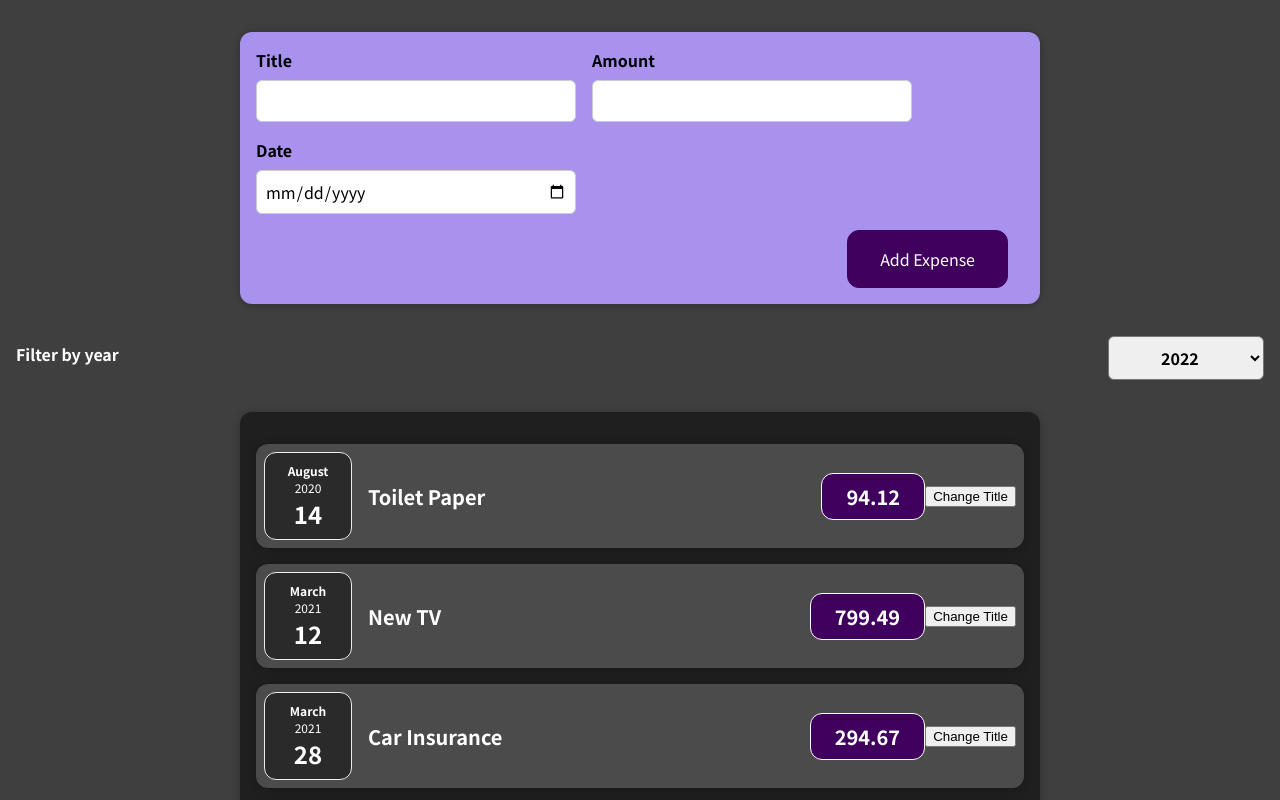
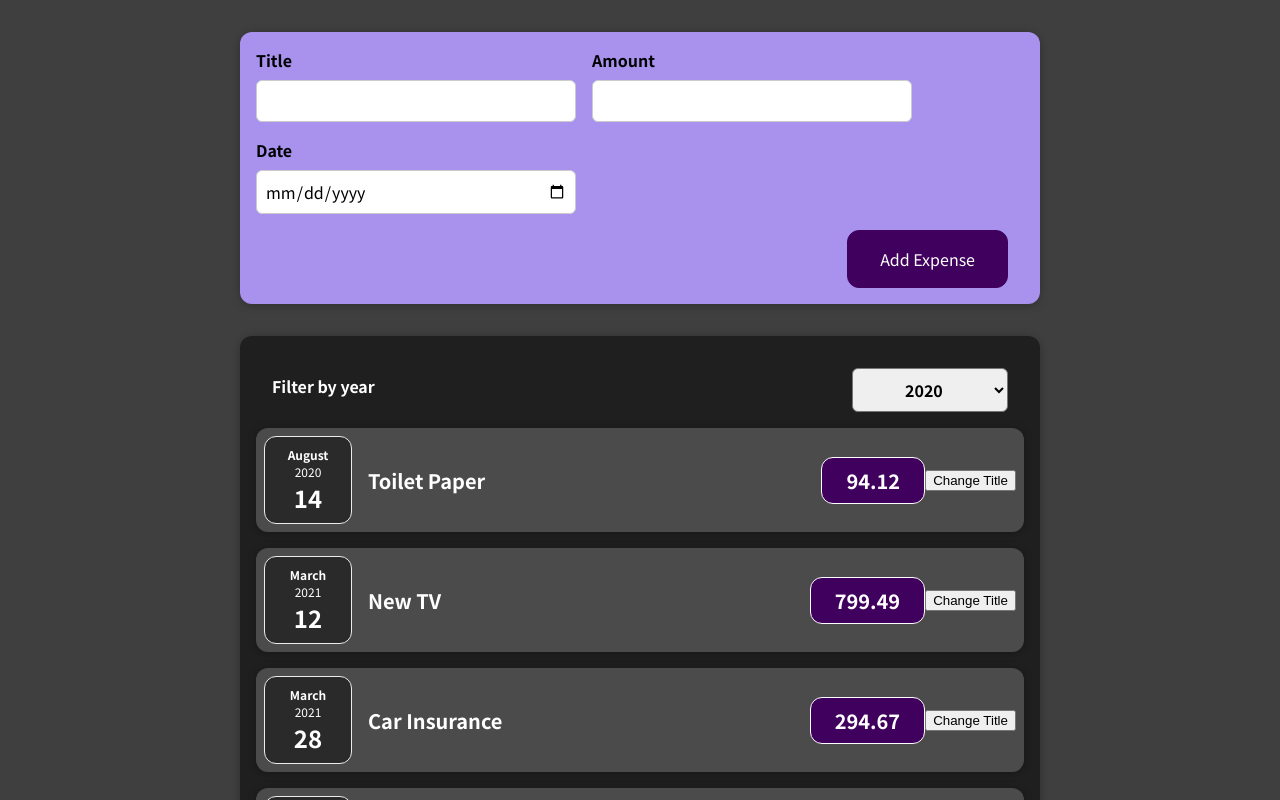
Before and after one commit to onlyoon/React-training, a React (Create React App) app: page / in a window 1280 px wide. Shown: the top 800 px of the page. Built offline with nearby package versions, Linux system fonts and the light colour scheme.

Commit message:
Update 5 files

```diff
--- a/src/App.js
+++ b/src/App.js
@@ -1,36 +1,36 @@
-import NewExpense from './components/NewExpense/NewExpense';
-import Expenses from './components/Expenses/Expenses';
+import NewExpense from "./components/NewExpense/NewExpense";
+import Expenses from "./components/Expenses/Expenses";
 
 const App = () => {
   const expenses = [
     {
-      id: 'e1',
-      title: 'Toilet Paper',
+      id: "e1",
+      title: "Toilet Paper",
       amount: 94.12,
-      date: new Date(2020, 7, 14),
+      date: new Date(2020, 7, 14)
     },
     {
-      id: 'e2',
-      title: 'New TV',
+      id: "e2",
+      title: "New TV",
       amount: 799.49,
-      date: new Date(2021, 2, 12),
+      date: new Date(2021, 2, 12)
     },
     {
-      id: 'e3',
-      title: 'Car Insurance',
+      id: "e3",
+      title: "Car Insurance",
       amount: 294.67,
-      date: new Date(2021, 2, 28),
+      date: new Date(2021, 2, 28)
     },
     {
-      id: 'e4',
-      title: 'New Desk (Wooden)',
+      id: "e4",
+      title: "New Desk (Wooden)",
       amount: 450,
-      date: new Date(2021, 5, 12),
-    },
+      date: new Date(2021, 5, 12)
+    }
   ];
 
   const addExpenseHandler = (expense) => {
-    console.log('in App.js');
+    console.log("in App.js");
     console.log(expense);
   };
 
--- a/src/components/Expenses/Expenses.js
+++ b/src/components/Expenses/Expenses.js
@@ -1,21 +1,24 @@
+import React, { useState } from "react";
+
+import ExpenseItem from "./ExpenseItem";
 import Card from "../UI/Card";
-import ExpenseItem from "./ExpenseItem";
+import ExpensesFilter from "./ExpensesFilter";
 import "./Expenses.css";
-import ExpensesFilter from "./ExpensesFilter";
 
 const Expenses = (props) => {
-  const changedYearDataHandler = (clickedYearData) => {
-    const yearData = {
-      ...clickedYearData,
-      id: Math.random().toString()
-    };
-    console.log(yearData);
+  const [filteredYear, setFilteredYear] = useState("2020");
+
+  const filterChangeHandler = (selectedYear) => {
+    setFilteredYear(selectedYear);
   };
 
   return (
     <div>
-      <ExpensesFilter onChangeYearData={changedYearDataHandler} />
       <Card className="expenses">
+        <ExpensesFilter
+          selected={filteredYear}
+          onChangeFilter={filterChangeHandler}
+        />
         <ExpenseItem
           title={props.items[0].title}
           amount={props.items[0].amount}
--- a/src/components/Expenses/ExpensesFilter.js
+++ b/src/components/Expenses/ExpensesFilter.js
@@ -1,22 +1,15 @@
-import { React, useState } from "react";
 import "./ExpensesFilter.css";
 
 const ExpensesFilter = (props) => {
-  const [clickedYear, setClickedYear] = useState("");
-
-  const selectHandler = (event) => {
-    event.stopPropagation();
-    setClickedYear(event.target.value);
-    const yearData = { clickedYear };
-    props.onChangeYearData(yearData);
-    console.log(event.target.value);
+  const dropdownChangeHandler = (event) => {
+    props.onChangeFilter(event.target.value);
   };
 
   return (
     <div className="expenses-filter">
       <div className="expenses-filter__control">
         <label>Filter by year</label>
-        <select onChange={selectHandler}>
+        <select value={props.selected} onChange={dropdownChangeHandler}>
           <option value="2022">2022</option>
           <option value="2021">2021</option>
           <option value="2020">2020</option>
--- a/src/components/NewExpense/ExpenseForm.js
+++ b/src/components/NewExpense/ExpenseForm.js
@@ -30,6 +30,7 @@
       amount: enteredAmount,
       date: new Date(enteredDate)
     };
+
     props.onSaveExpenseData(expenseData);
     setEnteredTitle("");
     setEnteredAmount("");
--- a/src/components/NewExpense/NewExpense.js
+++ b/src/components/NewExpense/NewExpense.js
@@ -1,6 +1,5 @@
-import React from "react";
+import ExpenseForm from "./ExpenseForm";
 import "./NewExpense.css";
-import ExpenseForm from "./ExpenseForm";
 
 const NewExpense = (props) => {
   const saveExpenseDataHandler = (enteredExpenseData) => {
```
